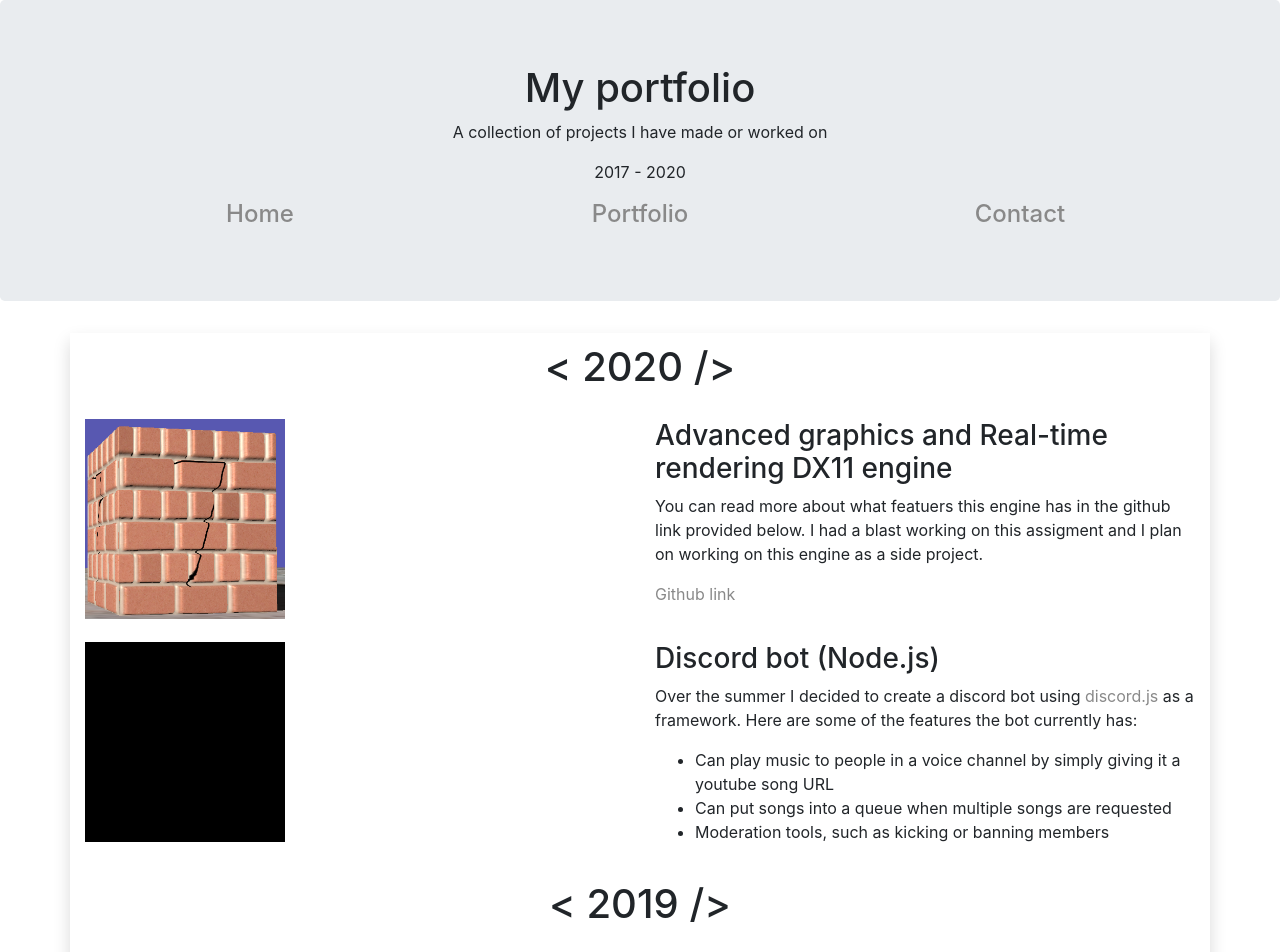
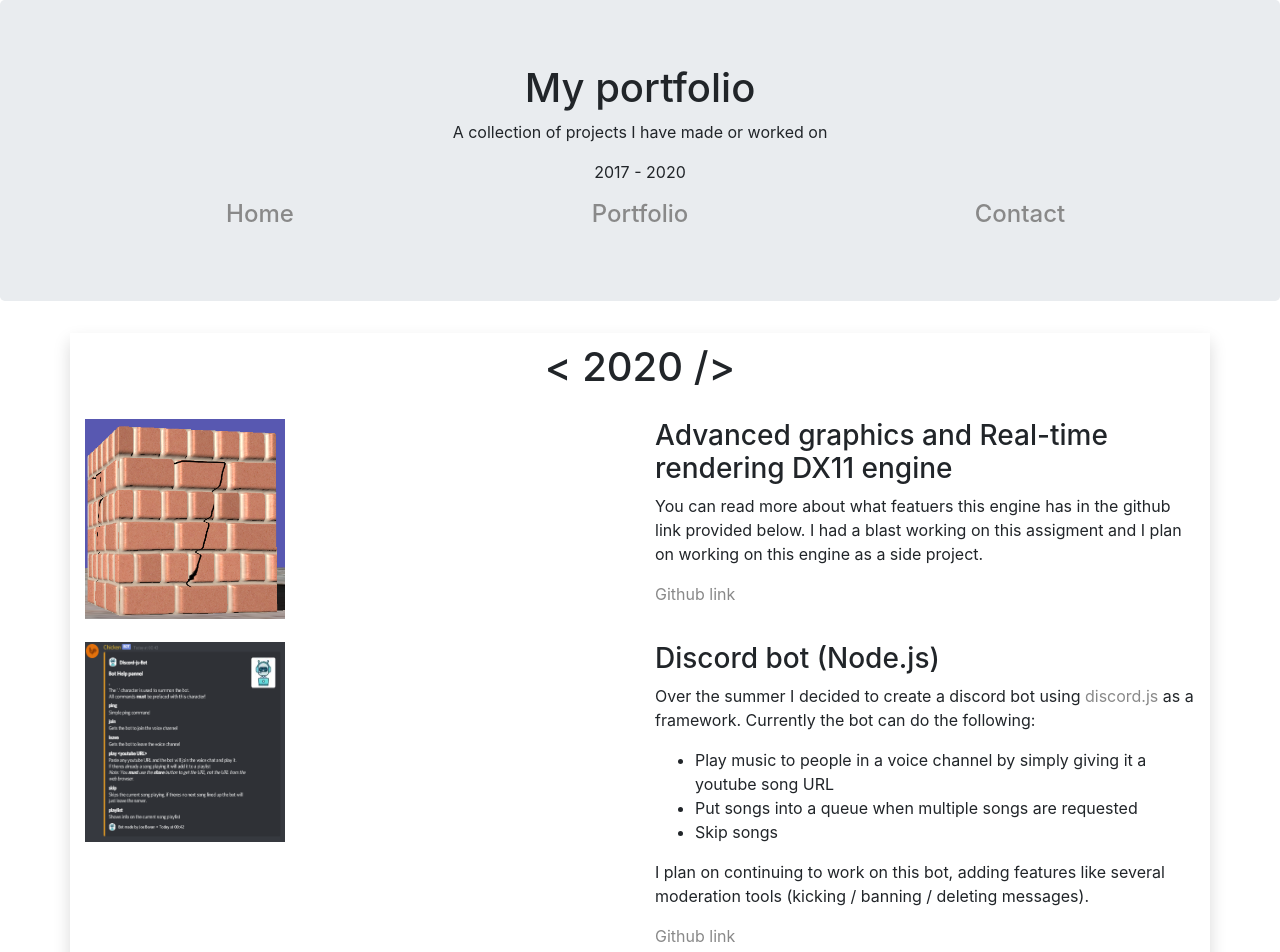
Before and after one commit to Joe-Bevan/joe-bevan.github.io, a plain HTML site: page Portfolio.html in a window 1280 px wide. Shown: the top 952 px of the page. Drawn offline with Linux system fonts and the light colour scheme.

Commit message:
Added discord bot to portfolio

```diff
--- a/Portfolio.html
+++ b/Portfolio.html
@@ -63,7 +63,7 @@
         </div>
 
         <div class="padding col-sm-12 col-md-4 col-lg-6">
-          <img src="Images/Portfolio/advancedGraphics.PNG" width="200" height="200" alt="Placeholder image"/>
+          <img src="Images/Portfolio/advancedGraphics.PNG" width="200" height="200" alt="Advanced graphics engine screenshot"/>
      </div>
 
     <div class="padding col-sm-12 col-md-8 col-lg-6">
@@ -71,22 +71,25 @@
         <p>You can read more about what featuers this engine has in the github link provided below.
           I had a blast working on this assigment and I plan on working on this engine as a side project.
         </p>
-        <p><a href="https://github.com/Joe-Bevan/DX11_Engine">Github link</a></p>
+        <p><a href="https://github.com/Joe-Bevan/DX11_Engine" target="_blank">Github link</a></p>
     </div>
 
 
         <div class="padding col-sm-12 col-md-4 col-lg-6">
-          <img src="Images/Placeholder.png" alt="Placeholder image" />
+          <img src="Images/Portfolio/discordJsBot.png" width="200" height="200" alt="Discord bot message" />
         </div>
 
         <div class="padding col-sm-12 col-md-8 col-lg-6">
           <h3>Discord bot (Node.js)</h3>
-          <p>Over the summer I decided to create a discord bot using <a href="https://discord.js.org/#/">discord.js</a> as a framework. Here are some of the features the bot currently has:</p>
+          <p>Over the summer I decided to create a discord bot using <a href="https://discord.js.org/#/">discord.js</a> as a framework. Currently the bot can do the following:</p>
           <ul>
-            <li>Can play music to people in a voice channel by simply giving it a youtube song URL</li>
-            <li>Can put songs into a queue when multiple songs are requested</li>
-            <li>Moderation tools, such as kicking or banning members</li>
+            <li>Play music to people in a voice channel by simply giving it a youtube song URL</li>
+            <li>Put songs into a queue when multiple songs are requested</li>
+            <li>Skip songs</li>
           </ul>
+          <p>I plan on continuing to work on this bot, adding features like several moderation tools (kicking / banning / deleting messages).</p>
+          <p><a href="https://github.com/Joe-Bevan/Discord-js-bot" target="_blank">Github link</a></p>
+
         </div>
 
 
@@ -185,7 +188,6 @@
             to have the time. However, at university I was given a lot of downtime in my first semester and decided to
             make the most of it.
           </p>
-          <p>So far this has been my favorite project to work on.</p>
         </div>
 
         <!--Placeholder
```
Also changed, not shown: index.html (+1 -1 lines), Images/Portfolio/discordJsBot.png (added).
